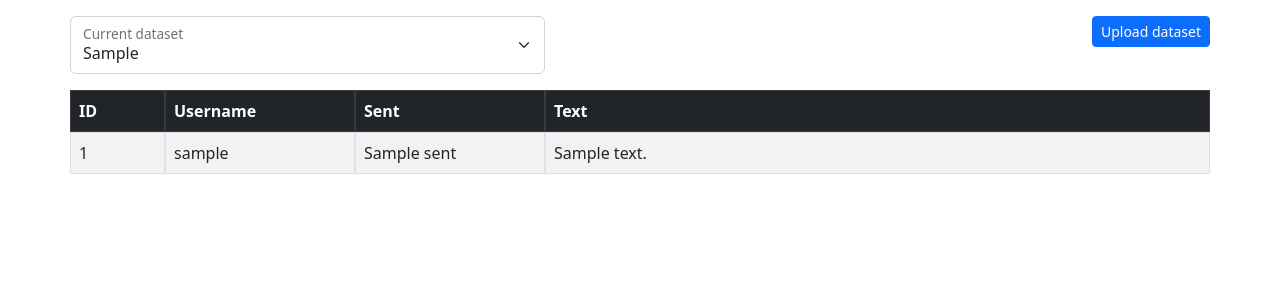
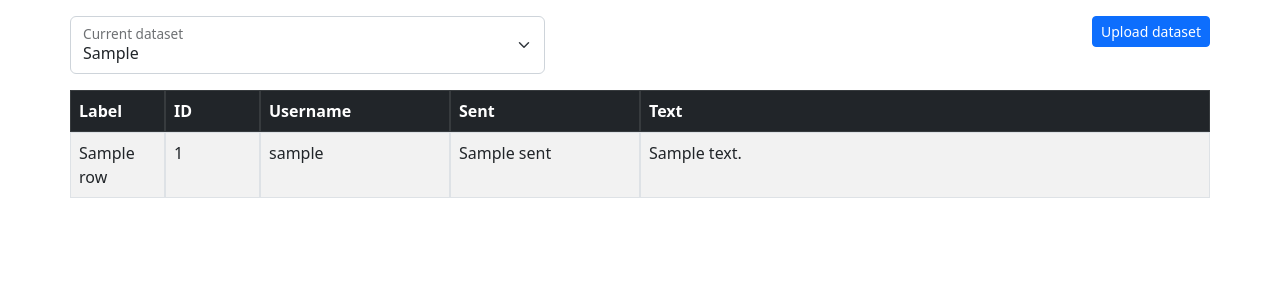
Before and after one commit to TurboGoose/CCA-web, a Flask app: template src/templates/viewer.html in a window 1280 px wide. Shown: the part 56-356 px from the top of the page. Run offline with Flask 3, Linux system fonts and the light colour scheme; the template is opened without the code that fills it: most values are stand-ins (such as "Sample title", 1, 10 or a date in 2020).

Commit message:
Add label column to dataframe and view

```diff
--- a/src/csv_reader.py
+++ b/src/csv_reader.py
@@ -19,9 +19,15 @@ def _escape_html(df):
     df["text"] = df["text"].apply(lambda t: escape(t))
 
 
+def _add_label_column_if_not_present(df):
+    if "label" not in df:
+        df["label"] = None
+
+
 def read_csv_dataset(file_path):
     if not os.path.exists(file_path):
         raise FileNotFoundError(f"File '{file_path}' not exists")
     df = pd.read_csv(file_path)
+    _add_label_column_if_not_present(df)
     _transform_data(df)
     return df
--- a/src/templates/viewer.html
+++ b/src/templates/viewer.html
@@ -79,20 +79,22 @@
         <table class="table table-striped table-bordered">
         <thead class="table-dark sticky-top">
         <tr class="row">
+            <th class="col-1">Label</th>
             <th class="col-1">ID</th>
             <th class="col-2">Username</th>
             <th class="col-2">Sent</th>
-            <th class="col-7">Text</th>
+            <th class="col-6">Text</th>
         </tr>
         </thead>
 
         <tbody>
         {% for index, row in data.iterrows() %}
             <tr class="row">
+                <td class="col-1">{{ row["label"] if row["label"] is not none else "-" }}</td>
                 <td class="col-1">{{ index }}</td>
                 <td class="col-2">{{ row["username"] }}</td>
                 <td class="col-2">{{ row["sent"] }}</td>
-                <td class="col-7" style="word-break: break-word">{{ row["text"]|safe }}</td>
+                <td class="col-6" style="word-break: break-word">{{ row["text"]|safe }}</td>
             </tr>
         {% endfor %}
         </tbody>
```
